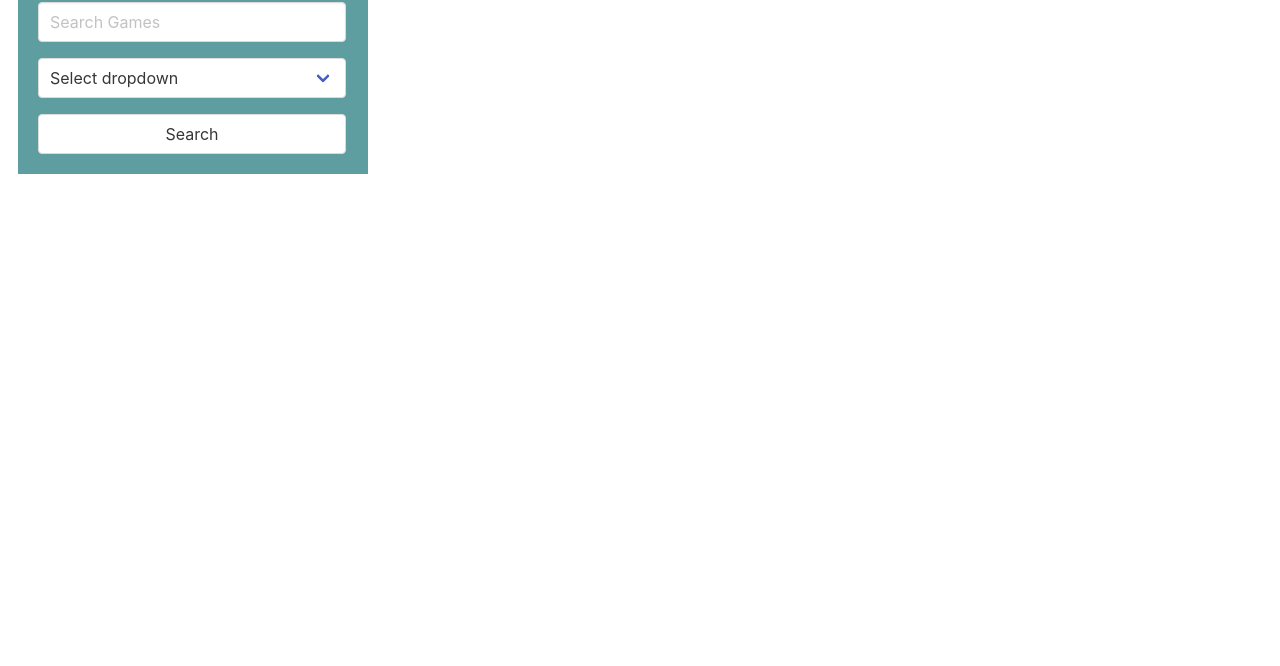
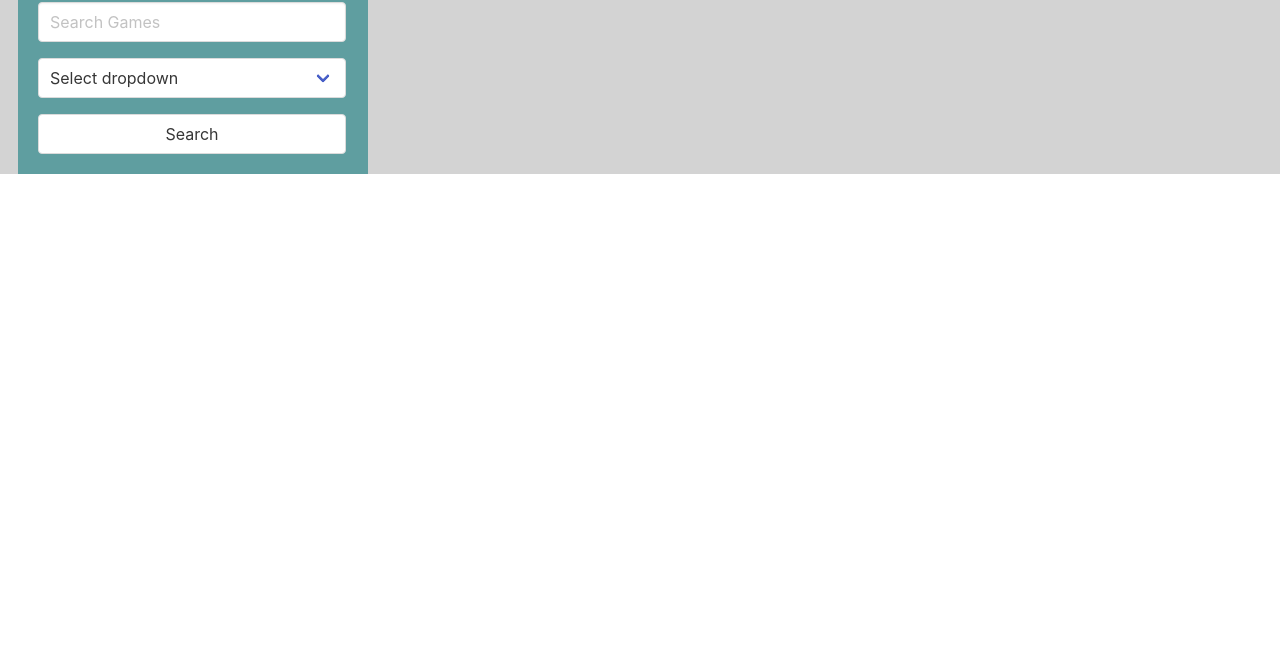
Before and after one commit to elliott-steven/project1-bootcamp, a plain HTML site: page index.html in a window 1280 px wide. Shown: the part 134-800 px from the top of the page. Drawn offline with nearby package versions, Linux system fonts and the light colour scheme.

Commit message:
changing color scheme

```diff
--- a/css/style.css
+++ b/css/style.css
@@ -1,5 +1,6 @@
-.body {
+body {
     font-family: 'Segoe UI', Tahoma, Geneva, Verdana, sans-serif;
+    background-color: lightgray;
 }
 
 .wrapper {
```
